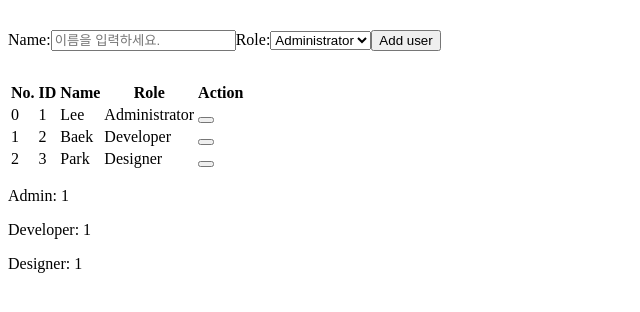
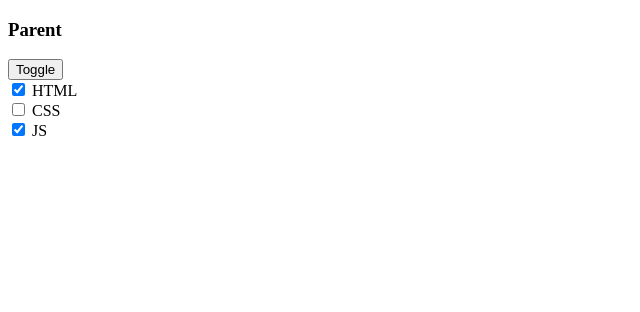
Before and after one commit to Heahr/an_study, an Angular app: page / in a window 1280 px wide. Shown: the top 312 px of the page, without its empty margins (0-640 px from the left). Built offline with nearby package versions, Linux system fonts and the light colour scheme.

Commit message:
viewChildren, 부모자식간의 요소 취득

```diff
--- a/src/app/app.component.html
+++ b/src/app/app.component.html
@@ -1,18 +1,7 @@
-<div class="container">
-  <div class="row">
-    <div class="form-inline">
-      <div class="form-group" style="margin: 30px 0">
-        <label for="name">Name:</label>
-        <input #name type="text" id="name" class="form-content" placeholder="이름을 입력하세요.">
-        <label for="role">Role:</label>
-        <select #role id="role" class="form-content">
-          <option>Administrator</option>
-          <option>Developer</option>
-          <option>Designer</option>
-        </select>
-        <button type="button" class="btn btn-default" (click)="addUser(name.value, role.value)">Add user</button>
-      </div>
-      <app-user-list [users]="users" (remove)="removeUser($event)"></app-user-list>
-    </div>
-  </div>
+<h3>Parent</h3>
+<button tpye="button" (click)="toggle()">
+  Toggle
+</button>
+<div *ngFor="let checkbox of checkboxs">
+  <app-child [checkbox]="checkbox"></app-child>
 </div>
--- a/src/app/app.component.ts
+++ b/src/app/app.component.ts
@@ -1,5 +1,11 @@
-import { Component } from '@angular/core';
-import { User } from './model/user.module';
+import { Component, ViewChildren, QueryList } from '@angular/core';
+import { ChildComponent } from './child/child.component';
+
+export interface Checkbox {
+  id: number;
+  label: string;
+  checked: boolean;
+}
 
 @Component({
   selector: 'app-root',
@@ -7,27 +13,20 @@ import { User } from './model/user.module';
   styleUrls: ['./app.component.css']
 })
 export class AppComponent {
-  users: User[] = [
-    {id: 1, name: 'Lee', role: 'Administrator'},
-    {id: 2, name: 'Baek', role: 'Developer'},
-    {id: 3, name: 'Park', role: 'Designer'}
-  ]
+  checkboxs: Checkbox[] = [
+    {id: 1, label: 'HTML', checked: true},
+    {id: 2, label: 'CSS', checked: false},
+    {id: 3, label: 'JS', checked: true},
+  ];
 
+  active = false;
+
+  @ViewChildren(ChildComponent) myChildren: QueryList<ChildComponent>;
   constructor() {
   }
 
-  addUser(name: string, role: string) {
-    const num: number = this.getNextId();
-    if(name && role) {
-      this.users = [...this.users, {id: num, name: `${name}` ,role: `${role}`}];
-    }
-  }
-
-  removeUser(user: User) {
-    this.users = this.users.filter(({id}) => id !== user.id);
-  }
-
-  getNextId(): number {
-    return this.users.length ? Math.max(...this.users.map(({id}) => id)) + 1 : 1;
+  toggle() {
+    this.active = !this.active;
+    this.myChildren.forEach(child => child.checkbox.checked = this.active);
   }
 }
--- a/src/app/app.module.ts
+++ b/src/app/app.module.ts
@@ -4,12 +4,12 @@ import { FormsModule } from '@angular/forms';
 
 import { AppRoutingModule } from './app-routing.module';
 import { AppComponent } from './app.component';
-import { UserListComponent } from './user-list/user-list.component';
+import { ChildComponent } from './child/child.component';
 
 @NgModule({
   declarations: [
     AppComponent,
-    UserListComponent
+    ChildComponent
   ],
   imports: [
     BrowserModule,
--- /dev/null
+++ b/src/app/child/child.component.css
@@ -0,0 +1,9 @@
+div {
+    width: 100px;
+    height: 100px;
+    text-align: center;
+    line-height: 100px;
+    background-color: gray;
+    color: white;
+    margin-top: 10px;
+}
--- /dev/null
+++ b/src/app/child/child.component.html
@@ -0,0 +1,4 @@
+<input type="checkbox" [id]="checkbox.id" [checked]="checkbox.checked">
+<label [for]="checkbox.id">
+  {{checkbox.label}}
+</label>
--- /dev/null
+++ b/src/app/child/child.component.ts
@@ -0,0 +1,16 @@
+import { Component, OnInit, Input } from '@angular/core';
+import { Checkbox } from '../app.component';
+
+@Component({
+  selector: 'app-child',
+  templateUrl: './child.component.html',
+  styleUrls: ['./child.component.css']
+})
+export class ChildComponent implements OnInit {
+  @Input() checkbox: Checkbox;
+
+  constructor() { }
+
+  ngOnInit() {
+  }
+}
--- a/src/app/model/user.module.ts
+++ /dev/null
@@ -1,5 +0,0 @@
-export interface User {
-  id: number;
-  name: string;
-  role: string;
-}
--- a/src/app/user-list/user-list.component.html
+++ /dev/null
@@ -1,31 +0,0 @@
-<table class="table">
-  <thead>
-    <tr>
-      <th>No.</th>
-      <th>ID</th>
-      <th>Name</th>
-      <th>Role</th>
-      <th>Action</th>
-    </tr>
-  </thead>
-  <tbody>
-    <tr *ngFor="let user of users; let i = index">
-      <td>{{i}}</td>
-      <td>{{user.id}}</td>
-      <td>{{user.name}}</td>
-      <td>{{user.role}}</td>
-      <td>
-        <button class="btn btn-danger btn-sm" (click)="remove.emit(user)">
-          <span class="glyphicon glyphicon-remove"></span>
-        </button>
-      </td>
-    </tr>
-  </tbody>
-</table>
-<div class="panel panel-default">
-    <div class="panel-body">
-      <p>Admin: {{cntAdmin}}</p>
-      <p>Developer: {{cntDeveloper}}</p>
-      <p>Designer: {{cntDesigner}}</p>
-    </div>
-  </div>
--- a/src/app/user-list/user-list.component.ts
+++ /dev/null
@@ -1,38 +0,0 @@
-import { Component, OnInit, Input, Output, EventEmitter } from '@angular/core';
-import { User } from '../model/user.module';
-
-@Component({
-  selector: 'app-user-list',
-  templateUrl: './user-list.component.html',
-  styleUrls: ['./user-list.component.css']
-})
-export class UserListComponent implements OnInit {
-  //@Input() users: User[];
-  private _users: User[];
-
-  cntAdmin: number;
-  cntDeveloper: number;
-  cntDesigner: number;
-
-  @Input()
-  set users(users: User[]) {
-    if(!users) { return; }
-
-    this.cntAdmin = users.filter(({role}) => role === 'Administrator').length;
-    this.cntDeveloper = users.filter(({role}) => role === 'Developer').length;
-    this.cntDesigner = users.filter(({role}) => role === 'Designer').length;
-    this._users = users;
-  }
-
-  get users(): User[] {
-    return this._users;
-  }
-
-  @Output() remove = new EventEmitter<User>();
-
-  constructor() { }
-
-  ngOnInit() {
-  }
-
-}
```
Also changed, not shown: src/app/user-list/user-list.component.css (deleted), 1 other file (tests, documents, lock files or other folders).
